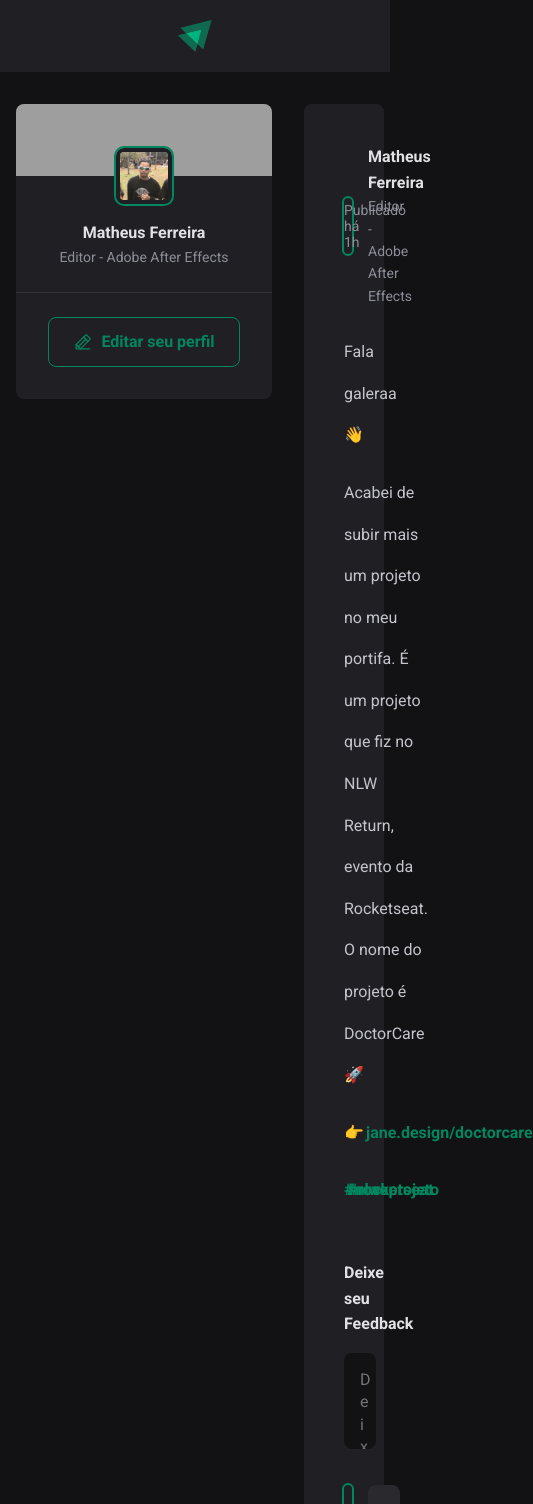
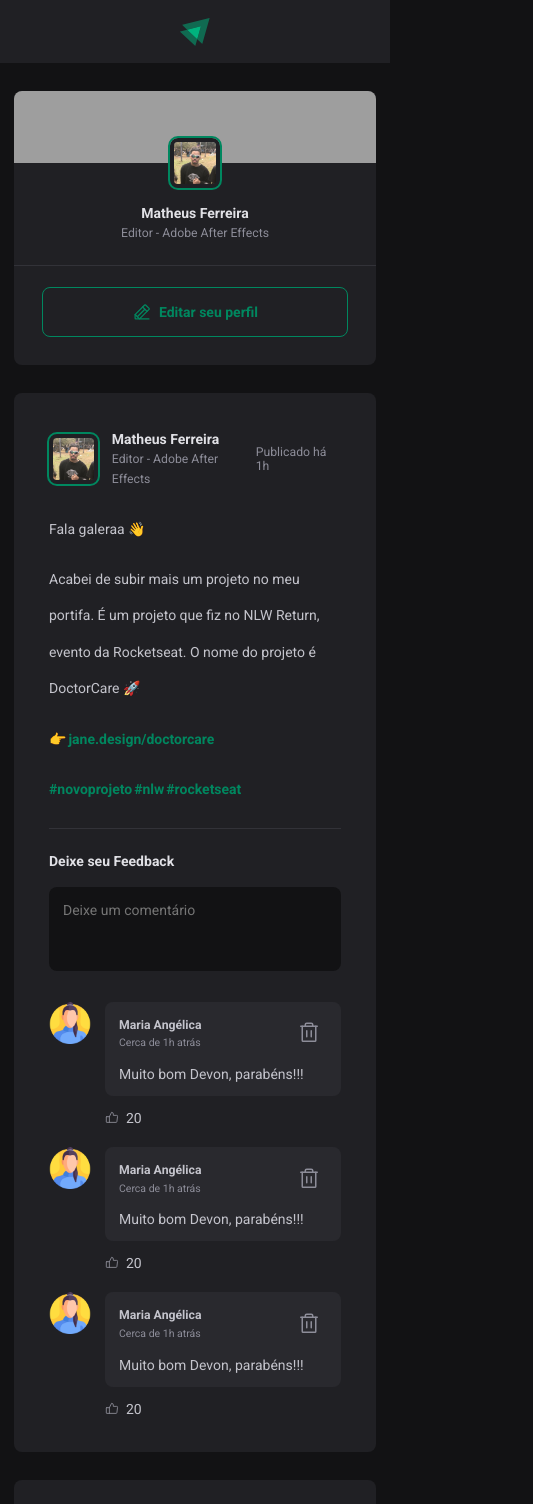
Before and after one commit to Marcosskai/react-front, a React (Vite) app: page / in a window 390 px wide. Shown: the top 1504 px of the page, 533 px wide, since content can reach past the window. Built offline with nearby package versions, Linux system fonts and the light colour scheme; grey boxes are pictures that could not be loaded.

Commit message:
cssAdjustComment

```diff
--- a/src/App/App.css
+++ b/src/App/App.css
@@ -8,3 +8,14 @@
     gap: 2rem;
     align-items: flex-start;
 }
+
+@media (max-width: 768px) {
+
+    html{
+        font-size: 87.5%;
+    }
+
+    .wrapper {
+        grid-template-columns: 1fr;
+    }
+}
--- a/src/components/Comment/Comment.css
+++ b/src/components/Comment/Comment.css
@@ -53,11 +53,13 @@
 }
 .commentBox footer {
     margin-top: 1rem;
+    display: flex;
 }
 .commentBox footer button {
     background: transparent;
     border: 0;
     color: var(--gray-400);
+    line-height: 0;
     cursor: pointer;
     display: flex;
     align-items: center;
@@ -74,3 +76,7 @@
     content: "\2022";
     padding: 0 0.25rem;
 }
+
+.commentBox footer span {
+    gap: 1rem;
+}
--- a/src/components/Comment/index.jsx
+++ b/src/components/Comment/index.jsx
@@ -6,7 +6,7 @@
 export function Comment(){
     return(
         <div className='comment'>
-            <Avatar hasBorder={true} src={womanIcon}/>
+            <Avatar hasBorder={false} src={womanIcon}/>
             <div className='commentBox'>
                 <div className='commentContent'>
                     <header>
@@ -23,8 +23,8 @@
                 <footer>
                     <button>
                         <ThumbsUp/>
-                        Aplaudir <span>20</span>
                     </button>
+                    <span>20</span>
                 </footer>
             </div>
         </div>
```
Also changed, not shown: src/components/Avatar/index.jsx (line endings or trailing spaces).
